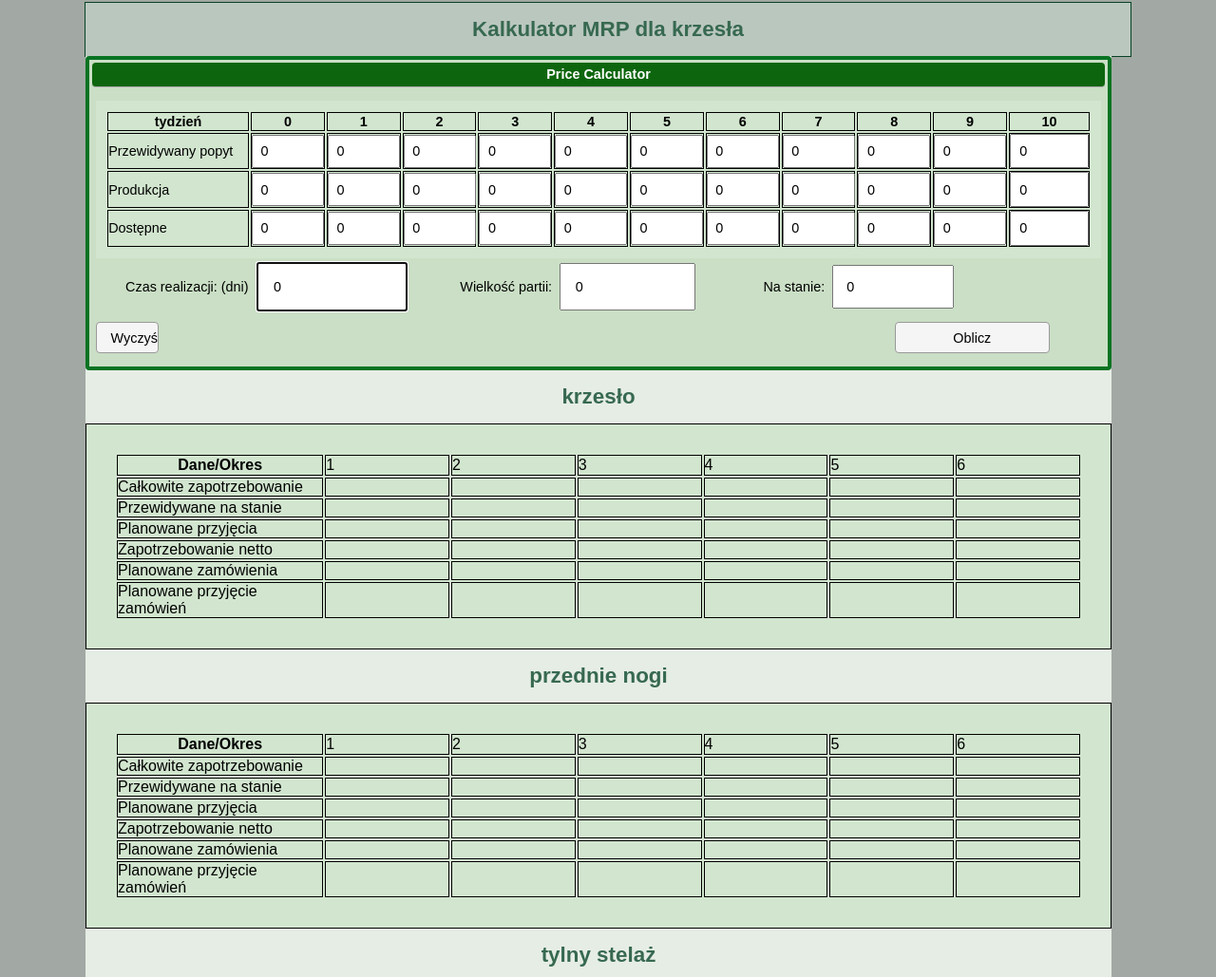
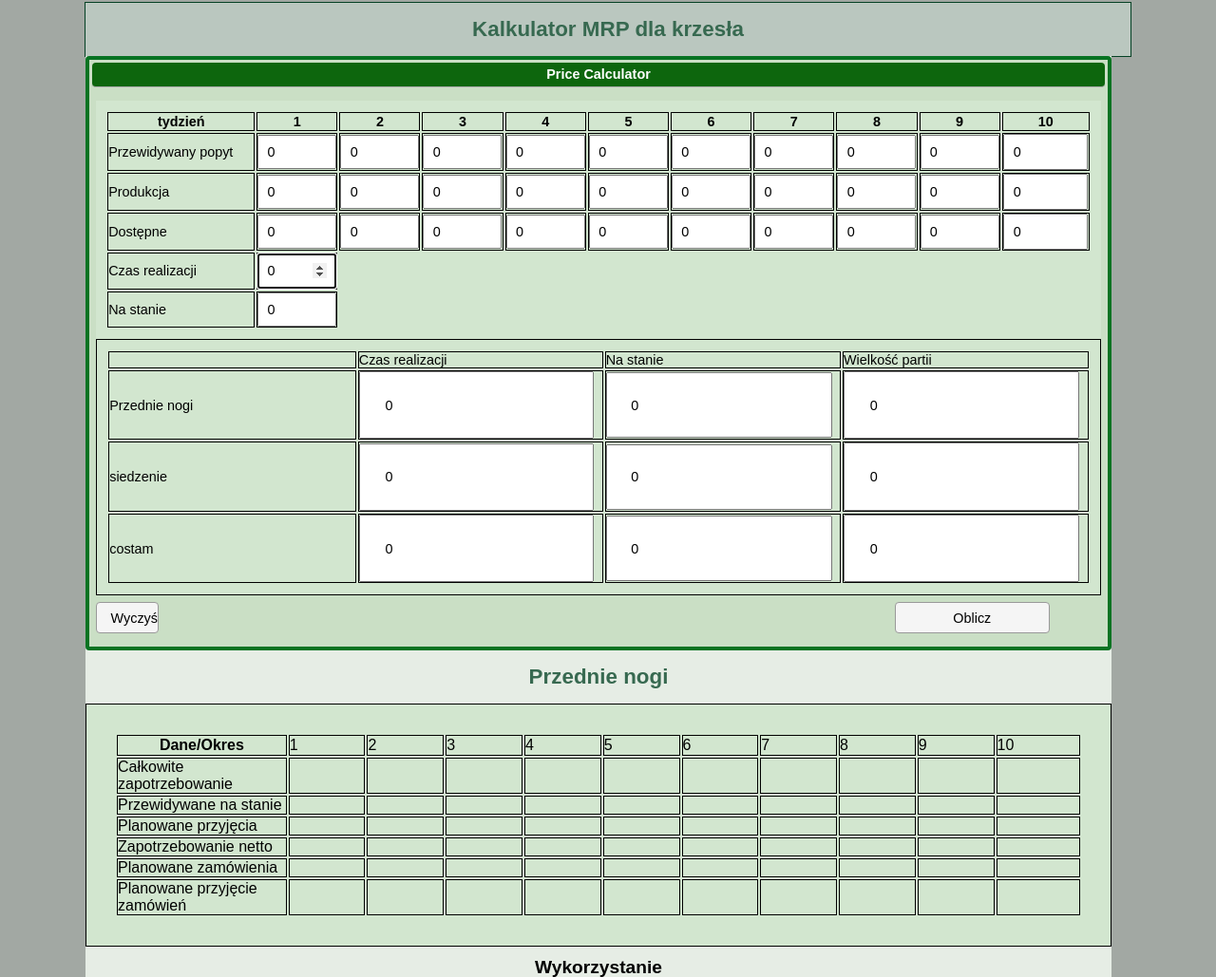
Before and after one commit to fluttercode9/mrp-project, a plain HTML site: page index.html in a window 1280 px wide. Shown: the top 1029 px of the page at 95% size. Drawn offline with nearby package versions, Linux system fonts and the light colour scheme; some packages are replaced by stand-ins of ours.

Commit message:
Calkowite zapotrzebowanie

```diff
--- a/index.html
+++ b/index.html
@@ -20,7 +20,7 @@
         <h1 itemprop="name" id="pageH1">Kalkulator MRP dla krzesła</h1>
 
         <div id="calculatorBlock">
-            <div >
+            <div>
                 <div id="calculatorWrap">
                     <form action="tabelki.php" method="post" class="calculatorForm" id="CalculatorForm"
                         name="CalculatorForm" onsubmit="calculateButtonWorking()">
@@ -34,22 +34,32 @@
                                 <table id="GHPtable" style="border: 0px solid black;">
                                     <tr>
                                         <th>tydzień</th>
-                                        <script>for (var i = 0; i < 11; i++) { document.write("<th>" + i + "</th>") }</script>
+                                        <script>for (var i = 1; i < 11; i++) { document.write("<th>" + i + "</th>") }</script>
                                     </tr>
                                     <tr>
                                         <td>Przewidywany popyt</td>
-                                        <script>for (var i = 0; i < 11; i++) { document.write("<td>" + "<input value =0 class='popyt'></input>" + "</td>") }</script>
+                                        <script>for (var i = 0; i < 10; i++) { document.write("<td>" + "<input type='number' value =0 class='popyt'></input>" + "</td>") }</script>
 
                                     </tr>
                                     <tr>
                                         <td>Produkcja</td>
-                                        <script>for (var i = 0; i < 11; i++) { document.write("<td>" + "<input class='produkcja' value=0></input>" + "</td>") }</script>
+                                        <script>for (var i = 0; i < 10; i++) { document.write("<td>" + "<input type='number' class='produkcja' value=0></input>" + "</td>") }</script>
 
                                     </tr>
                                     <tr>
                                         <td>Dostępne</td>
-                                        <script>for (var i = 0; i < 11; i++) { document.write("<td>" + "<input class ='dostepne' value =0></input>" + "</td>") }</script>
+                                        <script>for (var i = 0; i < 10; i++) { document.write("<td>" + "<input type='number' class ='dostepne' value =0></input>" + "</td>") }</script>
 
+                                    </tr>
+                                    <tr>
+                                        <td>Czas realizacji</td>
+                                        <td><input value="0" id="czasRealizacjiGHP" type="number" placeholder="ilość"
+                                                required autofocus /></td>
+                                    </tr>
+                                    <tr>
+                                        <td>Na stanie</td>
+                                        <td><input value="0" id="naStanieGHP" type="number" placeholder="ilość"
+                                                required /></td>
                                     </tr>
                                 </table>
 
@@ -58,33 +68,55 @@
 
                                 <!-- inputy -->
                             </div>
-                            <div class="commonTable table">
-                                <div class="row">
-                                    <div class="cell">
-                                        <label>Czas realizacji: (dni)</label>
-                                    </div>
-                                    <div class="cell">
-                                        <input   value="0"  type="text" placeholder="ilość" required autofocus />
-                                    </div>
-                                </div>
-                                <div class="row">
-                                    <div class="cell">
-                                        <label for="margin">Wielkość partii:</label>
-                                    </div>
-                                    <div class="cell">
-                                        <input   value="0" type="text" placeholder="ilość krzeseł w jednej partii produkcyjnej"required />
-                                    </div>
-                                </div>
-                                <div class="row">
-                                    <div class="cell">
-                                        <label for="margin">Na stanie:</label>
-                                    </div>
-                                    <div class="cell">
-                                        <input  value="0"  type="text" placeholder="ilość" required />
-                                    </div>
-                                </div>
+                            <div>
+
+
+                                <table>
+                                    <tr>
+                                        <td></td>
+                                        <td>Czas realizacji</td>
+                                        <td>Na stanie</td>
+                                        <td>Wielkość partii</td>
+                                    </tr>
+                                    <tr>
+                                        <td>Przednie nogi</td>
+                                        <td><input type='number' id="czasRealizacjiPN" value=0 class='popyt'></td>
+                                        <td><input type='number' id="naStaniePN" value=0 class='popyt'></td>
+                                        <td><input type='number' id="wielkoscPartiiPN" value=0 class='popyt'></td>
+                                    </tr>
+                                    <tr>
+                                        <td>siedzenie</td>
+                                        <td><input type='number' value=0 class='popyt'></td>
+                                        <td><input type='number' value=0 class='popyt'></td>
+                                        <td><input type='number' value=0 class='popyt'></td>
+                                    </tr>
+                                    <tr>
+                                        <td>costam</td>
+                                        <td><input type='number' value=0 class='popyt'></td>
+                                        <td><input type='number' value=0 class='popyt'></td>
+                                        <td><input type='number' value=0 class='popyt'></td>
+                                    </tr>
+                                </table>
+
+
+
+
+
+
+
+
+
                             </div>
+
+
+
+
+
+
+
+
                         </div>
+
 
                         <div class="calculatorButton floatRight" id="actionCalculate">
                             <input onclick="fillTable()" value="Oblicz" class="btn" name="calculateButton"
@@ -99,20 +131,20 @@
                         <input type="hidden" name="action" value="solve" />
                         <input type="hidden" name="page_id" value="MTY0NzI4NTM0Nw==" />
                     </form>
+                </div>
 
 
 
-                </div>
+                <div id="tables-container"></div>
 
-            </div>
-            <div id="tables-container">
+
+
                 <script>document.addEventListener("DOMContentLoaded", function () {
-                        createCalculatedTable('krzesło');
-                        createCalculatedTable('przednie nogi');
-                        createCalculatedTable('tylny stelaż');
-                        createCalculatedTable('siedzenie');
+                        createCalculatedTable('PN', 'Przednie nogi');
+                    });
 
-                    });</script>
+
+                </script>
 
 
 
@@ -253,7 +285,7 @@
                     return false;
                 }
             </script>
-
+        </div>
 
 </body>
 
--- a/site.js
+++ b/site.js
@@ -1,41 +1,101 @@
+
+var przewidywany_popyt;
+var produkcja;
+var dostepne;
+var czasRealizacjiGHP;
+var naStanieGHP;
+
+var BOM = {'przednie nogi':2}
+
+
 function fillTable() {
-    GHPtable = document.getElementById("GHPtable");
-    rows = GHPtable.rows;
+    //console.log(przewidywany_popyt);
+    // GHPtable = document.getElementById("GHPtable");
+    // rows = GHPtable.rows;
+    czasRealizacjiGHP = document.getElementById('czasRealizacjiGHP').value;
     przewidywany_popyt = document.getElementsByClassName('popyt');
     produkcja = document.getElementsByClassName('produkcja');
     dostepne = document.getElementsByClassName('dostepne');
     for (var popyt_arr= [], i = przewidywany_popyt.length; i;) popyt_arr[--i] = przewidywany_popyt[i].value;
-    for (var produkcja_arr= [], i = przewidywany_popyt.length; i;) produkcja_arr[--i] = przewidywany_popyt[i].value;
-    for (var dostepne_arr= [], i = przewidywany_popyt.length; i;) dostepne_arr[--i] = przewidywany_popyt[i].value;
+    for (var produkcja_arr= [], i = produkcja.length; i;) produkcja_arr[--i] = produkcja[i].value;
+    for (var dostepne_arr= [], i = dostepne.length; i;) dostepne_arr[--i] = dostepne[i].value;
+    czasRealizacjiGHP = document.getElementById('czasRealizacjiGHP').value;
+    naStanieGHP = document.getElementById('naStanieGHP').value;
 
 
+    console.log("popyt: ",popyt_arr, "\nprodukcja: ", produkcja_arr, "\ndostępne: ", dostepne_arr, czasRealizacjiGHP, naStanieGHP)
 
-    console.log(popyt_arr, produkcja_arr, dostepne_arr)
+    fillCalkowiteZapotrzebowanie('naStaniePN','czasRealizacjiPN','wielkoscPartiiPN', 'przednie nogi','.calkowiteZapotrzebowaniePN', produkcja_arr, czasRealizacjiGHP);
 }
 
-function createCalculatedTable(title) {
+var czasRealizacjiPN;
+var naStaniePN;
+var wielkoscPartiiPN;
+
+// mysle ze o to chodzi w calkowitym zapotrzebowaniu ale nie wiem xD
+function fillCalkowiteZapotrzebowanie(naStanieClassName, czasRealizacjiClassName, wielkoscPartiiClassName,BOMpart, MRProwClassName, produkcja_arr, czasRealizacjiGHP){
+
+    naStaniePN = document.getElementById(naStanieClassName).value;
+    czasRealizacjiPN= document.getElementById(czasRealizacjiClassName).value;
+    wielkoscPartiiPN = document.getElementById(wielkoscPartiiClassName).value;
+    console.log('na stanie PN: ', naStaniePN, czasRealizacjiPN, wielkoscPartiiPN)
+    var zapotrzebowaniePN = [];
+    for(var i = 0;i<produkcja_arr.length;i++){
+        zapotrzebowaniePN[i] = produkcja_arr[i]*BOM[BOMpart];
+    }
+    rowCalkowitegoZapotrzebowania = document.querySelectorAll(MRProwClassName);
+    console.log(rowCalkowitegoZapotrzebowania);
+
+    for(var i=0; i<rowCalkowitegoZapotrzebowania.length;i++){
+        console.log(rowCalkowitegoZapotrzebowania[1].innerHTML);
+        if (zapotrzebowaniePN[i] != 0){
+            if(i<czasRealizacjiGHP){alert('brak funkcjonalności, przypadek wystartowania produkcji przed rozpoczeciem wszystkiego')}
+            rowCalkowitegoZapotrzebowania[i].innerHTML = 0;
+            rowCalkowitegoZapotrzebowania[i - czasRealizacjiGHP].innerHTML=zapotrzebowaniePN[i];
+
+        }
+        else{
+            rowCalkowitegoZapotrzebowania[i].innerHTML=zapotrzebowaniePN[i];
+
+        }
+    }
+
+
+}
+
+function createCalculatedTable(nazwa, tytul) {
     let container = document.getElementById("tables-container");
     container.innerHTML += `</table>
-    <h1>${title}</h1>
+    <h1>${tytul}</h1>
     <table style="border: 1px solid black; padding:30px">
         <tr>
             <th>Dane/Okres</th>
-            <td> 1</td>
-            <td>2 </td>
-            <td>3 </td>
-            <td> 4</td>
-            <td>5 </td>
-            <td>6 </td>
+            <td>1</td>
+            <td>2</td>
+            <td>3</td>
+            <td>4</td>
+            <td>5</td>
+            <td>6</td>
+            <td>7</td>
+            <td>8</td>
+            <td>9</td>
+            <td>10</td>
+
          </tr>
         <tr>
             <td>Całkowite zapotrzebowanie
             </td>
-            <td> </td>
-            <td> </td>
-            <td> </td>
-            <td> </td>
-            <td> </td>
-            <td> </td>
+            <td class = 'calkowiteZapotrzebowanie${nazwa}'> </td>
+            <td class = 'calkowiteZapotrzebowanie${nazwa}'> </td>
+            <td class = 'calkowiteZapotrzebowanie${nazwa}'> </td>
+            <td class = 'calkowiteZapotrzebowanie${nazwa}'> </td>
+            <td class = 'calkowiteZapotrzebowanie${nazwa}'> </td>
+            <td class = 'calkowiteZapotrzebowanie${nazwa}'> </td>
+            <td class = 'calkowiteZapotrzebowanie${nazwa}'> </td>
+            <td class = 'calkowiteZapotrzebowanie${nazwa}'> </td>
+            <td class = 'calkowiteZapotrzebowanie${nazwa}'> </td>
+            <td class = 'calkowiteZapotrzebowanie${nazwa}'> </td>
+
         </tr>
         <tr>
             <td>Przewidywane na stanie</td>
@@ -45,6 +105,11 @@ function createCalculatedTable(title) {
             <td> </td>
             <td> </td>
             <td> </td>
+            <td> </td>
+            <td> </td>
+            <td> </td>
+            <td> </td>
+
 
         </tr>
         <tr>
@@ -55,6 +120,11 @@ function createCalculatedTable(title) {
             <td> </td>
             <td> </td>
             <td> </td>
+            <td> </td>
+            <td> </td>
+            <td> </td>
+            <td> </td>
+
         </tr>
         <tr>
             <td>Zapotrzebowanie netto</td>
@@ -64,6 +134,11 @@ function createCalculatedTable(title) {
             <td> </td>
             <td> </td>
             <td> </td>
+            <td> </td>
+            <td> </td>
+            <td> </td>
+            <td> </td>
+
         </tr>
         <tr>
             <td>Planowane zamówienia</td>
@@ -73,6 +148,11 @@ function createCalculatedTable(title) {
             <td> </td>
             <td> </td>
             <td> </td>
+            <td> </td>
+            <td> </td>
+            <td> </td>
+            <td> </td>
+
         </tr>
         <tr>
             <td>Planowane przyjęcie zamówień</td>
@@ -82,6 +162,11 @@ function createCalculatedTable(title) {
             <td> </td>
             <td> </td>
             <td> </td>
+            <td> </td>
+            <td> </td>
+            <td> </td>
+            <td> </td>
+
         </tr>
 
     </table>
```
